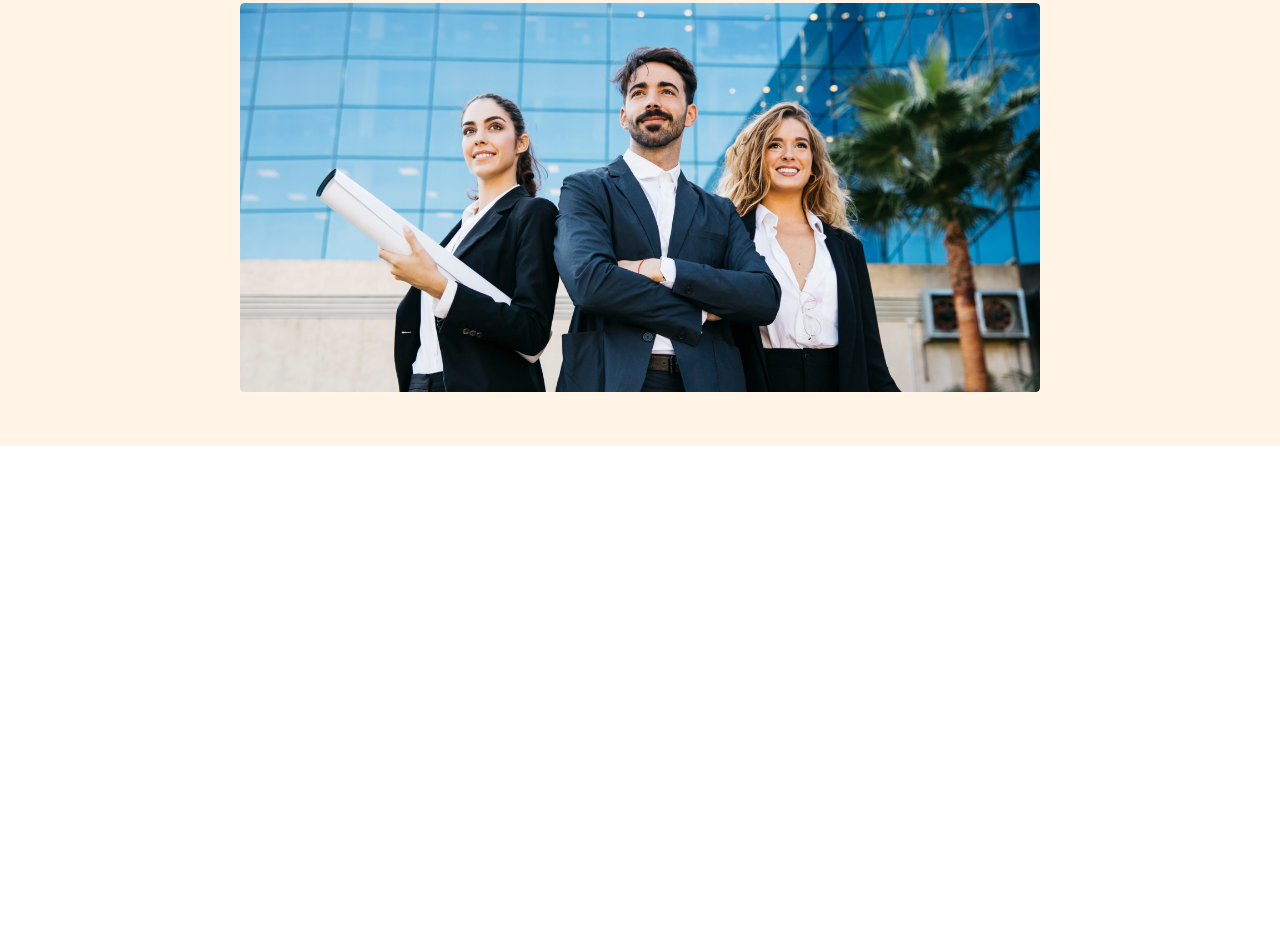
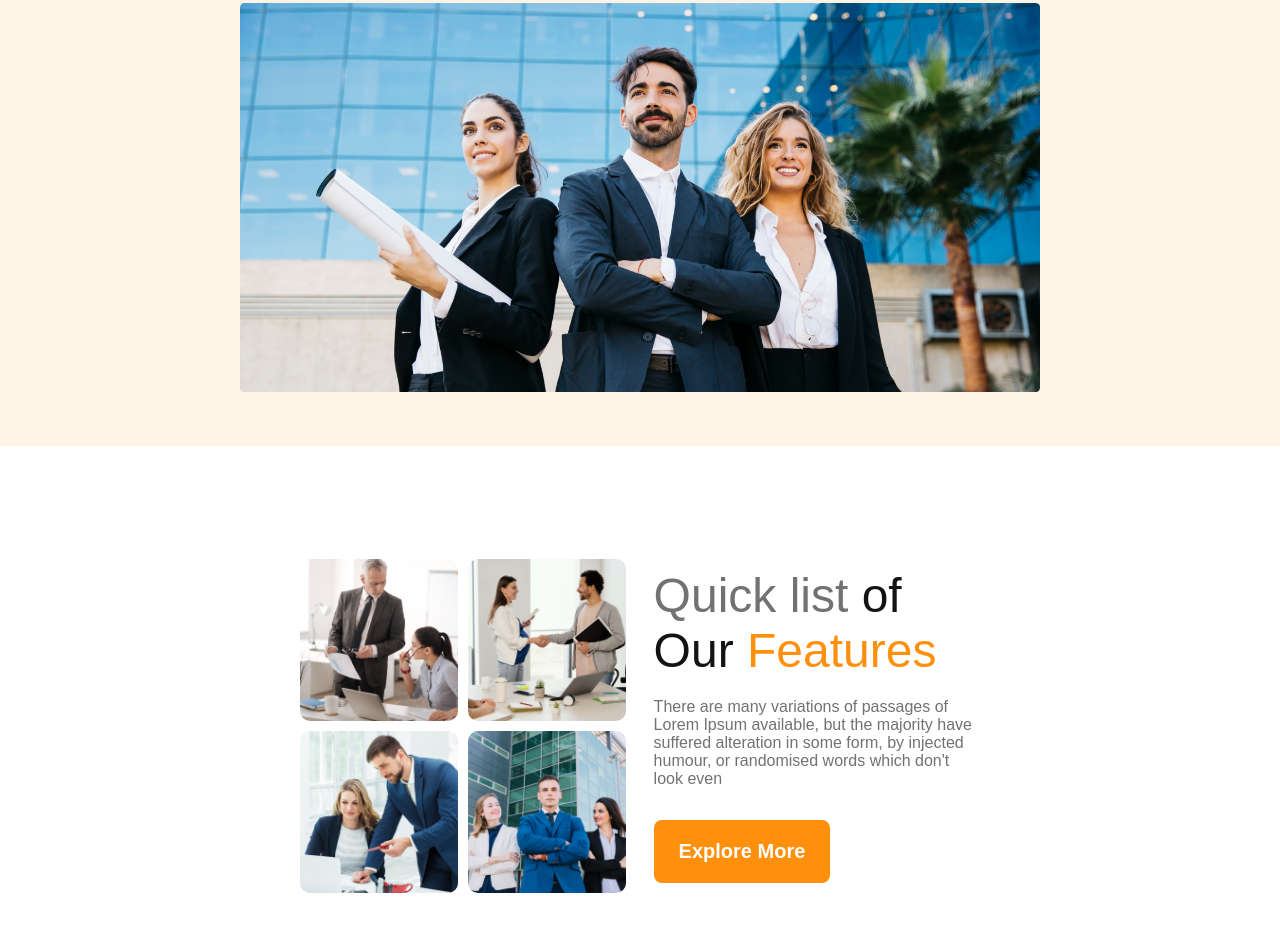
Before and after one commit to Aklimabegum1010/Architects-Website, a plain HTML site: page index.html in a window 1280 px wide. Shown: the part 547-1479 px from the top of the page. Before the commit the page ends 993 px from the top, so only its background shows below. Drawn offline with Linux system fonts and the light colour scheme.

Commit message:
added main content

```diff
--- a/index.html
+++ b/index.html
@@ -9,6 +9,8 @@
 </head>
 
 <body>
+<!-- header start -->
+
     <header>
         <nav>
             <h3 class="nav-title">G3 Architects</h3>
@@ -34,9 +36,44 @@
 
         </div>
     </header>
+
+<!-- header end -->
+
+
+
+<!-- main start -->
+
     <main>
 
+<section>
+    <div class="container">
+        <div class="img-container">
+            <div class="grid-item-1">
+                <img src="images/team1.png" alt="">
+            </div>
+            <div class="grid-item-2">
+                <img src="images/team2.png" alt="">
+            </div>
+            <div class="grid-item-3">
+                <img src="images/team3.png" alt="">
+            </div>
+            <div class="grid-item-4">
+                <img src="images/team4.png" alt="">
+            </div>
+        </div>
+        <div class="text-container">
+            <h3 class="text-title">Quick list <span class="span-1">of Our</span> <span class="span-2">Features</span></h3>
+            <p class="text-description">There are many variations of passages of Lorem Ipsum available, but the majority have suffered alteration in some form, by injected humour, or randomised words which don't look even</p>
+            <button class="btn-primary">Explore More</button>
+        </div>
+    </div>
+</section>
+
+
     </main>
+
+
+    <!-- main end -->
     <footer>
 
     </footer>
--- a/style/style.css
+++ b/style/style.css
@@ -1,5 +1,3 @@
-
-
 * {
     margin: 0;
     padding: 0;
@@ -8,7 +6,8 @@
     list-style: none;
     font-family: Arial, Helvetica, sans-serif;
 }
-.btn-primary{
+
+.btn-primary {
     background-color: #FF900E;
     border-radius: 8px;
     padding: 20px 25px;
@@ -31,7 +30,7 @@ nav {
     align-items: center;
 }
 
-nav >ul {
+nav>ul {
     display: flex;
 
 }
@@ -61,13 +60,14 @@ nav li a {
     margin-top: 150px;
 }
 
-.banner-title{
+.banner-title {
     color: #131313;
     font-weight: 700;
     text-align: center;
     font-size: 4rem;
 }
-.banner-description{
+
+.banner-description {
     color: #727272;
     font-size: 1rem;
     font-weight: 400;
@@ -75,12 +75,86 @@ nav li a {
 }
 
 
-.banner img{
+.banner img {
     margin-top: 1.25rem;
     width: 100%;
 }
 
 
+
+/* main styles */
+
+.container {
+    height: 400px;
+    display: flex;
+    justify-content: space-between;
+    margin: 80px 300px 130px 300px;
+    align-items: center;
+}
+
+.img-container {
+    width: 48%;
+    display: grid;
+    grid-template-columns: repeat(12, 1fr);
+    grid-template-rows: repeat(4, 1fr);
+    gap: 10px;
+
+}
+
+.img-container img{
+    width: 100%;
+    height: 100%;
+    object-fit: cover;
+    border-radius: 10px;
+}
+
+
+.text-container {
+    width: 48%;
+}
+
+
+.grid-item-1 {
+    grid-column: 1/ span 6;
+    grid-row: 1/ span 2;
+}
+
+.grid-item-2 {
+    grid-column: 7/ span 6;
+    grid-row: 3/ span 2;
+}
+
+.grid-item-3 {
+    grid-column: 1/ span 6;
+    grid-row: 3/ span 2;
+}
+
+.grid-item-4 {
+    grid-column: 7/ span 6;
+    grid-row: 1/ span 2;
+}
+
+.text-title{
+    font-size: 3rem;
+    font-weight: 500;
+    color: #727272;
+    margin-bottom: 20px;
+}
+
+.text-description{
+    color: #727272;
+    font-size: 1rem;
+    font-weight: 400;
+}
+
+
+.text-container .span-1{
+    color: #131313;
+}
+
+.text-container .span-2{
+    color: #FF900E;
+}
 
 
 
@@ -89,24 +163,24 @@ nav li a {
 /* responsive */
 
 @media screen and (max-width:576px) {
-    header{
+    header {
         padding: 20px;
     }
+
     nav {
         flex-direction: column;
     }
-    nav >ul{
 
-    }
+    nav>ul {}
 }
 
 
 @media screen and (min-width:576px) and (max-width:960px) {
-    header{
+    header {
         padding: 50px;
     }
 
-    nav{
+    nav {
         flex-direction: column;
     }
 
```
